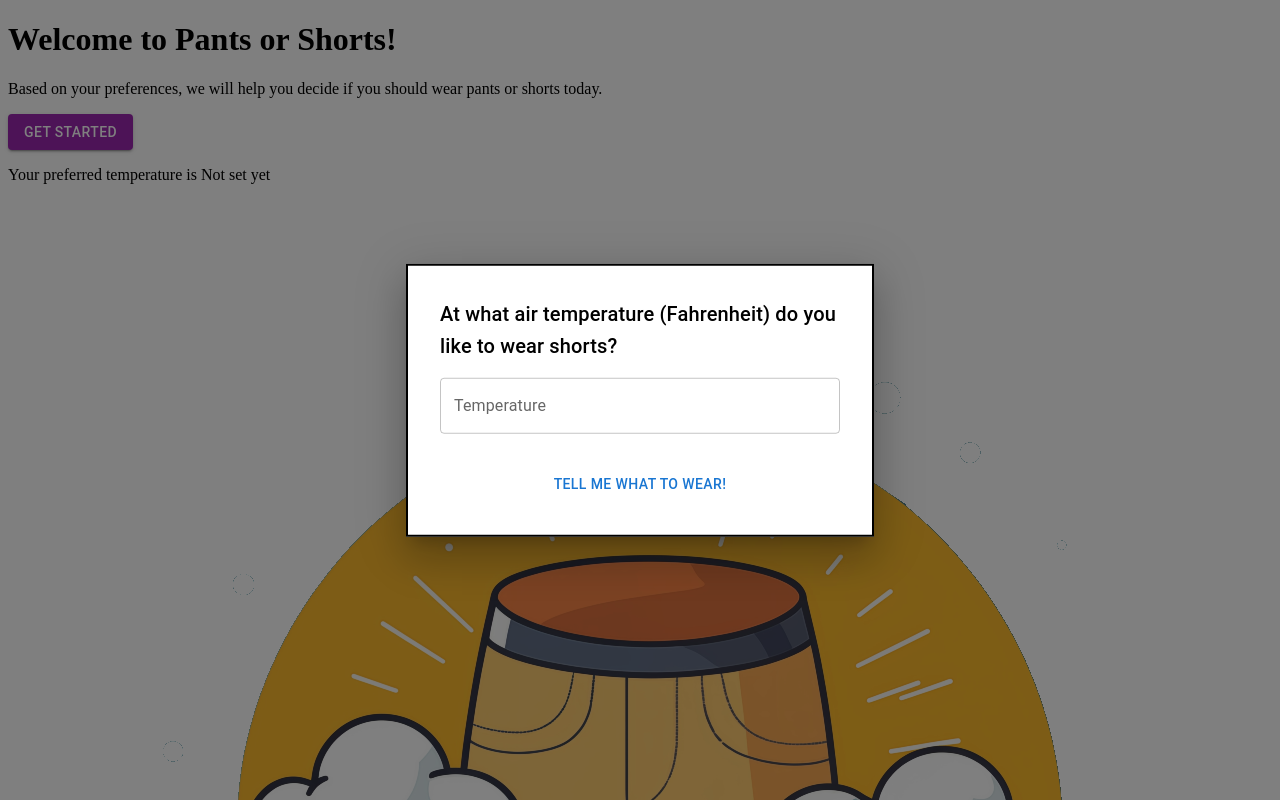
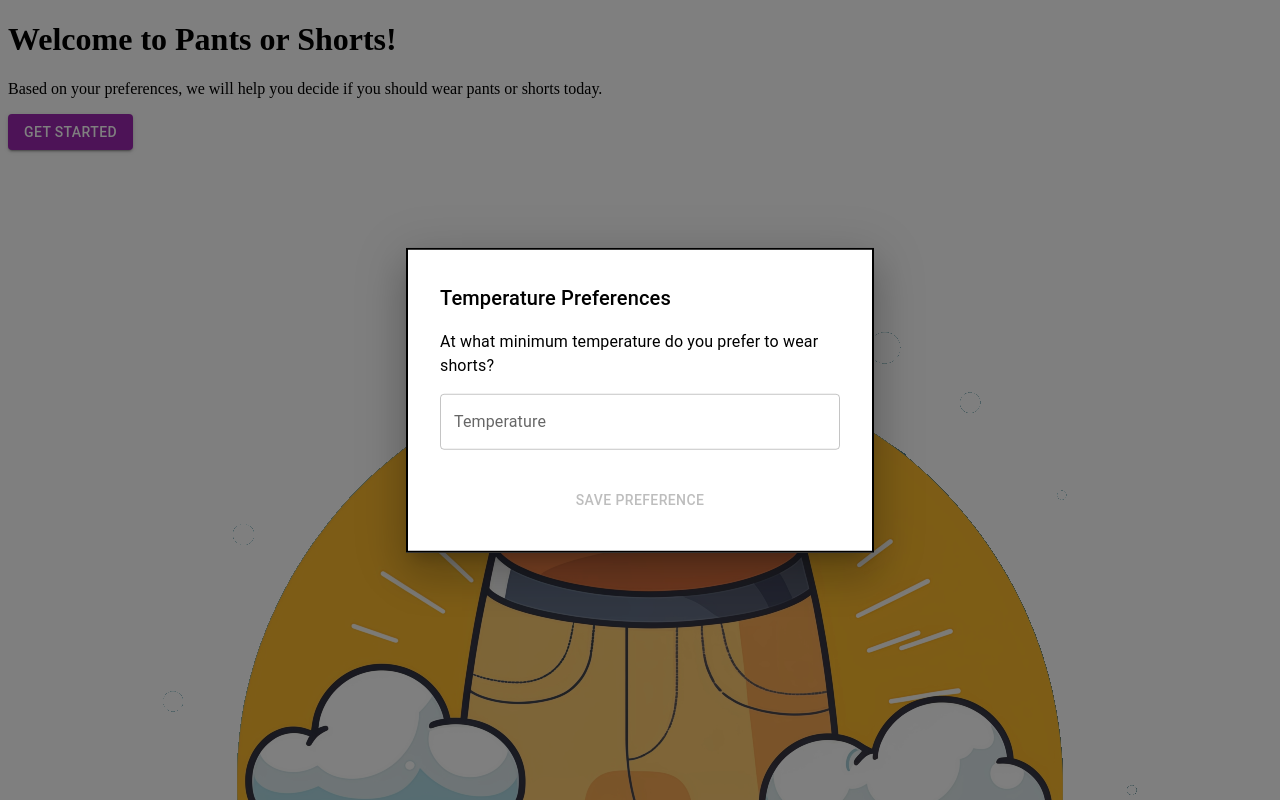
Before and after one commit to louieknolle/pants-or-shorts, a React (Vite) app: page / in a window 1280 px wide. Both pictures are taken after a click on the button "GET STARTED". Shown: the top 800 px of the page. Built offline with nearby package versions, Linux system fonts and the light colour scheme.

Commit message:
adds error handling for temp form

```diff
--- a/src/components/App.tsx
+++ b/src/components/App.tsx
@@ -1,40 +1,16 @@
-import React, { useContext, useState } from 'react'
-import logo from '../../public/logo.png'
+import React, { useState } from 'react'
 import { Button } from '@mui/material'
 import GetStartedModal from './GetStartedModal'
-import { TemperatureContext, TemperatureProvider } from './TemperatureContext'
+import WelcomePage from './WelcomePage'
 
 function App() {
   const [open, setOpen] = useState(false)
-  const { preferredTemperature } = useContext(TemperatureContext)
 
   return (
     <div className="relative h-screen overflow-hidden bg-blue-400 py-3">
       <div className="relative mx-auto max-w-7xl px-4 sm:px-6 lg:px-8">
-        <div className="flex h-full flex-col items-center justify-center space-y-6">
-          <h1 className="text-center text-4xl font-bold text-gray-900">
-            Welcome to Pants or Shorts!
-          </h1>
-          <p className="text-center text-xl text-gray-800">
-            Based on your preferences, we will help you decide if you should
-            wear pants or shorts today.
-          </p>
-          <Button
-            variant="contained"
-            color="secondary"
-            onClick={() => setOpen(true)}
-          >
-            Get Started
-          </Button>
-          <p className="text-center text-xl text-gray-800">
-            Your preferred temperature is{' '}
-            {preferredTemperature ? preferredTemperature + '°F' : 'Not set yet'}
-          </p>
-          <GetStartedModal open={open} handleClose={() => setOpen(false)} />
-          <div className="flex justify-center align-top">
-            <img src={logo} alt="Logo" className="w-full lg:w-1/2" />
-          </div>
-        </div>
+        <WelcomePage setOpen={setOpen} />
+        <GetStartedModal open={open} handleClose={() => setOpen(false)} />
       </div>
     </div>
   )
--- a/src/components/GetStartedModal/index.tsx
+++ b/src/components/GetStartedModal/index.tsx
@@ -7,7 +7,7 @@ import Button from '@mui/material/Button'
 import Typography from '@mui/material/Typography'
 import { Stack, TextField } from '@mui/material'
 import { TemperatureContext } from 'components/TemperatureContext'
-import { useContext } from 'react'
+import { useContext, useState } from 'react'
 
 const style = {
   position: 'absolute' as const,
@@ -28,20 +28,33 @@ interface GetStartedModalProps {
 
 const GetStartedModal = ({ handleClose, open }: GetStartedModalProps) => {
   const { setPreferredTemperature } = useContext(TemperatureContext)
+  const [isValidNumber, setIsValidNumber] = useState(false) // State to track input validity
+
+  const handleInputChange = (e) => {
+    const isValidNumber = !isNaN(parseFloat(e.target.value))
+    setIsValidNumber(isValidNumber)
+
+    // Visual feedback for invalid input (optional)
+    if (isValidNumber) {
+      e.target.style.backgroundColor = 'white'
+    } else {
+      e.target.style.backgroundColor = '#ffcccc'
+    }
+  }
 
   const handleTemperatureSubmit = () => {
     const textInput = document.getElementById(
       'temperature-input'
     ) as HTMLInputElement
-    const enteredTemperature = parseFloat(textInput.value)
+    const enteredTemperature = parseFloat(textInput?.value)
     setPreferredTemperature(enteredTemperature)
+    setIsValidNumber(false)
 
     setTimeout(() => {
       handleClose()
     }, 50)
   }
   return (
-    <div>
     <Modal
       aria-labelledby="transition-modal-title"
       aria-describedby="transition-modal-description"
@@ -58,26 +71,25 @@ const GetStartedModal = ({ handleClose, open }: GetStartedModalProps) => {
       <Fade in={open}>
         <Stack sx={style} spacing={4}>
           <Stack spacing={2}>
-              <Typography
-                id="transition-modal-title"
-                variant="h6"
-                component="h2"
-              >
-                At what air temperature (Fahrenheit) do you like to wear shorts?
+            <Typography id="transition-modal-title" variant="h6" component="h2">
+              Temperature Preferences
+            </Typography>
+            <Typography id="transition-modal-description" sx={{ mb: 2 }}>
+              At what minimum temperature do you prefer to wear shorts?
             </Typography>
             <TextField
               id="temperature-input"
               label="Temperature"
               type="number"
+              onChange={handleInputChange}
             />
           </Stack>
-            <Button onClick={handleTemperatureSubmit}>
-              Tell me what to wear!
+          <Button onClick={handleTemperatureSubmit} disabled={!isValidNumber}>
+            Save Preference
           </Button>
         </Stack>
       </Fade>
     </Modal>
-    </div>
   )
 }
 
--- /dev/null
+++ b/src/components/WelcomePage/index.tsx
@@ -0,0 +1,33 @@
+import { Button } from '@mui/material'
+import logo from '../../../public/logo.png'
+import React from 'react'
+
+interface WelcomePageProps {
+  setOpen: (open: boolean) => void
+}
+
+const WelcomePage = ({ setOpen }: WelcomePageProps) => {
+  return (
+    <div className="flex h-full flex-col items-center justify-center space-y-6">
+      <h1 className="text-center text-4xl font-bold text-gray-900">
+        Welcome to Pants or Shorts!
+      </h1>
+      <p className="text-center text-xl text-gray-800">
+        Based on your preferences, we will help you decide if you should wear
+        pants or shorts today.
+      </p>
+      <Button
+        variant="contained"
+        color="secondary"
+        onClick={() => setOpen(true)}
+      >
+        Get Started
+      </Button>
+      <div className="flex justify-center align-top">
+        <img src={logo} alt="Logo" className="w-1/2 lg:w-1/2" />
+      </div>
+    </div>
+  )
+}
+
+export default WelcomePage
```
Lines whose indentation alone changed are shown as unchanged.
